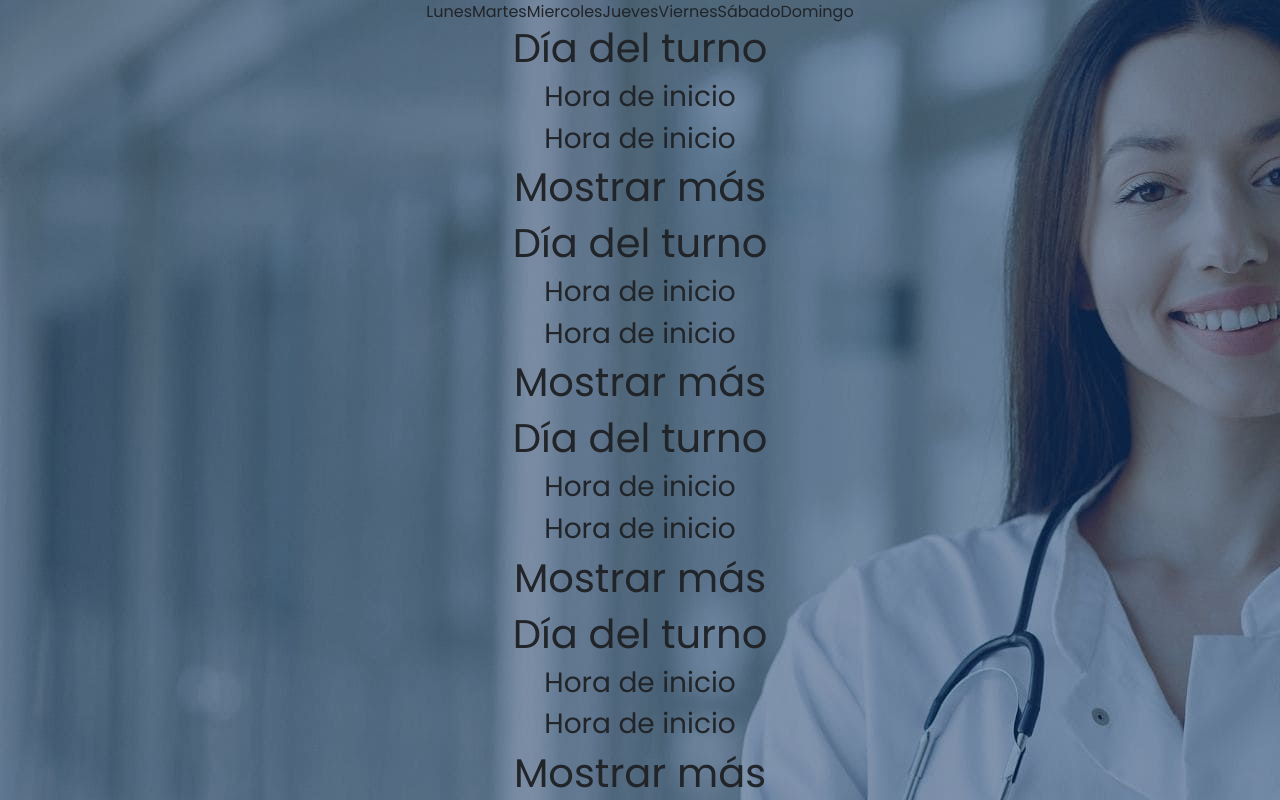
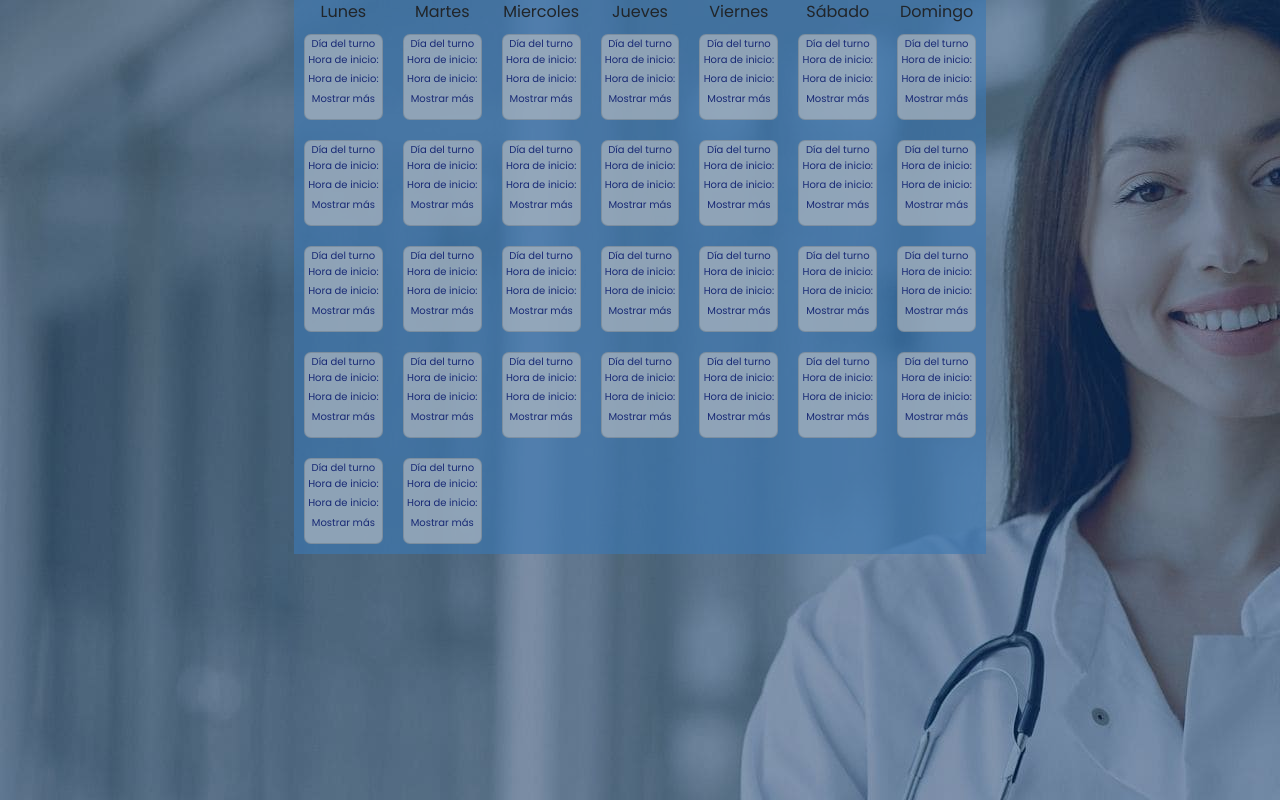
Before and after one commit to DavidTorres16/senasoft_myjobschedule, a React (Create React App) app in the folder my_job_schedule/: page /horario in a window 1280 px wide. Shown: the top 800 px of the page. Built offline with nearby package versions, Linux system fonts and the light colour scheme.

Commit message:
Se avanza vista calendario en Modulo StaftSchedule

```diff
--- a/my_job_schedule/src/App.js
+++ b/my_job_schedule/src/App.js
@@ -1,11 +1,13 @@
 import './App.css';
 import IndexPage from './modules/IndexPage/IndexPage';
+import StaffSchedule from './components/StaffSchedule/StaffSchedule';
 
 function App() {
   return (
     <div className="App w-100">
       <header className="containerApp">
-        <IndexPage/>
+        {/* <IndexPage/> */}
+        <StaffSchedule/>
       </header>
     </div>
   );
--- a/my_job_schedule/src/components/ActionButton/ActionButton.jsx
+++ b/my_job_schedule/src/components/ActionButton/ActionButton.jsx
@@ -35,7 +35,7 @@ export function DownloadExcelButton(){
 export function ShowMoreButton(){
     return(
         <div>
-            <h1>Mostrar más</h1>
+            <p>Mostrar más</p>
         </div>
     )
 }
--- a/my_job_schedule/src/components/StaffSchedule/StaffSchedule.jsx
+++ b/my_job_schedule/src/components/StaffSchedule/StaffSchedule.jsx
@@ -1,3 +1,4 @@
+import './Style.css'
 import React, {useState, useEffect} from 'react'
 import ScheduleDailyCard from '../ScheduleDailyCard/ScheduleDailyCard'
 
@@ -73,7 +74,7 @@ export default function StaffSchedule(props) {
     }, [])
 
     return (
-        <div className="row d-flex flex-column ">
+        <div className="">
             {/* <div className="row">
                 {weekDays.map(day =>(
                     <div className="col">{day}</div>
@@ -89,17 +90,19 @@ export default function StaffSchedule(props) {
                 </div>
             </div> */}
 
-            <div className="d-flex flex-column" >
-                <div className className="d-flex">
+            <div className="" >
+                <div className className="days">
                 {weekDays.map(day => (
-                    <div className="col">
+                    <div className="">
                         {day}
                     </div>
                 ))}
                 </div>
-                <div flex-column>
+                <div className="days">
                     {totalDaysArray.map(day =>(
-                        <ScheduleDailyCard/>
+                        <div className="">
+                            <ScheduleDailyCard/>
+                        </div>
                     ))}
                 </div>
             </div>
--- /dev/null
+++ b/my_job_schedule/src/components/StaffSchedule/Style.css
@@ -0,0 +1,14 @@
+
+
+.shulde{
+    background-color: rgba(16, 124, 151, 0.644);
+    border-radius: 7px;
+    width: 100%;
+}
+
+.days{
+    background-color: rgba(60, 121, 179, 0.644);
+    border-radius: 0px;
+    display: grid;
+    grid-template-columns: repeat(7, 1fr);
+}
--- /dev/null
+++ b/my_job_schedule/src/components/scheduleDailyCard/Style.css
@@ -0,0 +1,19 @@
+
+
+.card{
+    background-color: rgba(175, 184, 192, 0.699);
+    color:rgb(25, 42, 117);
+    border-radius: 7px;
+    margin: 10px;
+    font-size: 10px;
+    line-height: 0.2rem;
+    padding: 0.2rem;
+}
+
+.card h5{
+    font-size: 10px;
+}
+
+.card p{
+    font-size: 10px;
+}
--- a/my_job_schedule/src/components/scheduleDailyCard/scheduleDailyCard.jsx
+++ b/my_job_schedule/src/components/scheduleDailyCard/scheduleDailyCard.jsx
@@ -1,13 +1,14 @@
+import './Style.css'
 import React from 'react'
 import { ShowMoreButton } from '../ActionButton/ActionButton'
 
 export default function ScheduleDailyCard(props) {
     return (
-        <div>
-            <h1>Día del turno {props.WorkShiftDay}</h1>
-            <h3>Hora de inicio {props.startTime}</h3>
-            <h3>Hora de inicio {props.finishTime}</h3>
-            <ShowMoreButton/>
+        <div className="card">
+                <h5>Día del turno {props.WorkShiftDay}</h5>
+                <p>Hora de inicio: {props.startTime}</p>
+                <p>Hora de inicio: {props.finishTime}</p>
+                <ShowMoreButton/>
         </div>
     )
 }
```
